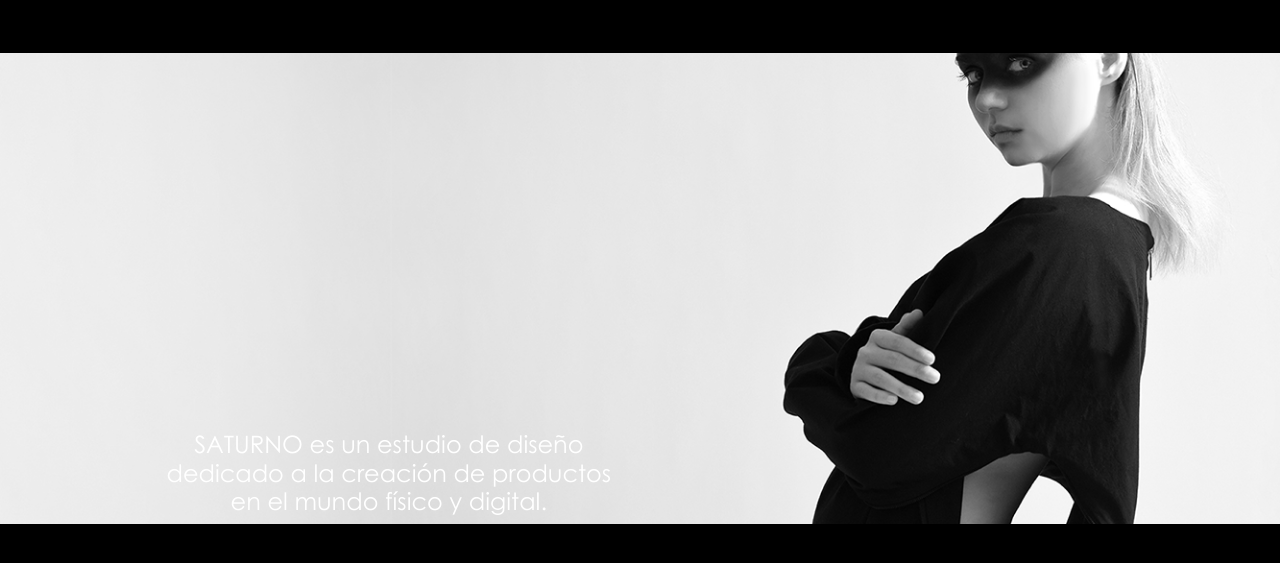
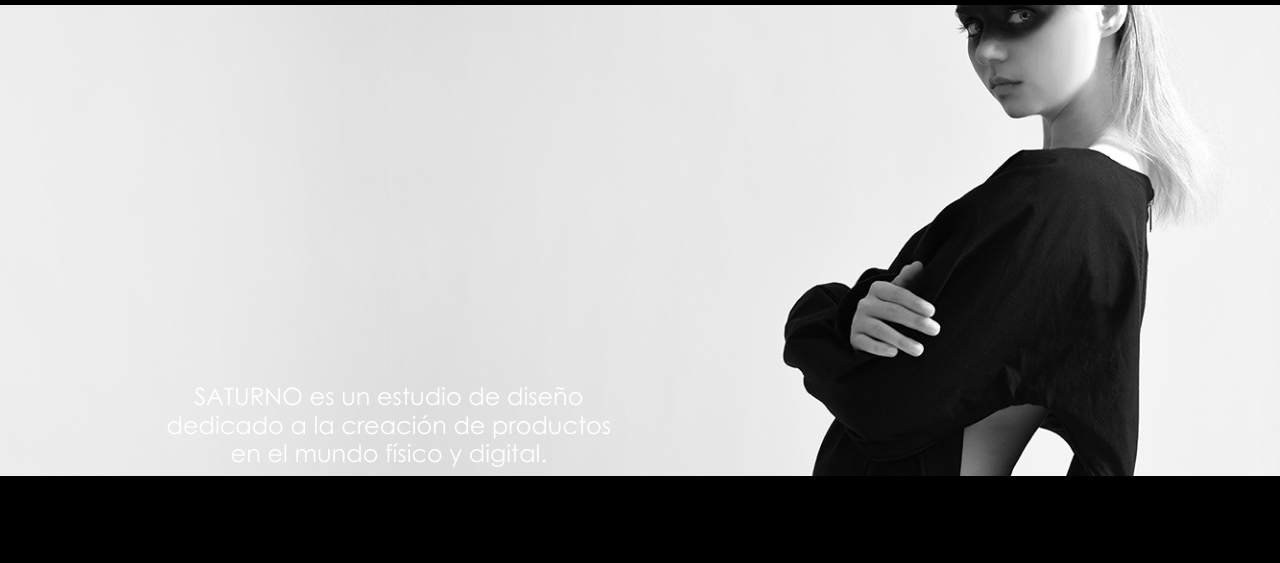
Before and after one commit to LSojo/SATURNO, a plain HTML site: page bio.html in a window 1280 px wide. Shown: the part 101-664 px from the top of the page. Drawn offline with nearby package versions, Linux system fonts and the light colour scheme.

Commit message:
Update bio.html

```diff
--- a/bio.html
+++ b/bio.html
@@ -119,7 +119,7 @@
       </nav>
 
       <div class="row">
-        <div class="col mt-md-5 bioImg2">
+        <div class="col bioImg2">
           <span style="color: black;">
             <h4 class="parrafo">
               SATURNO es un estudio de diseño<br />
```
